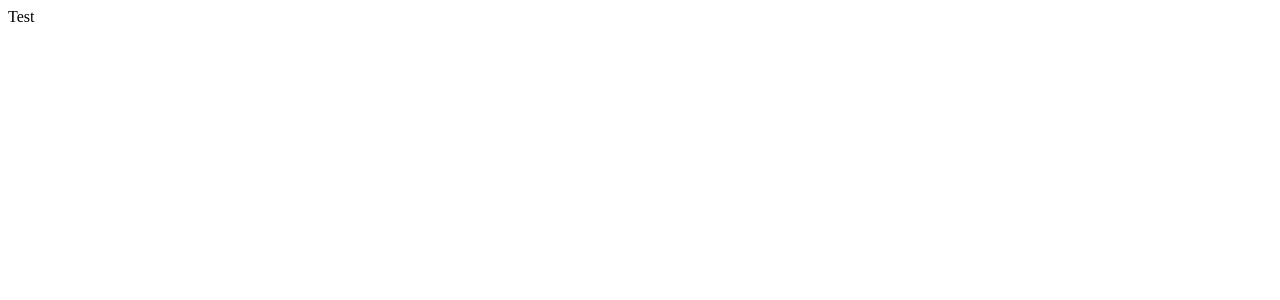
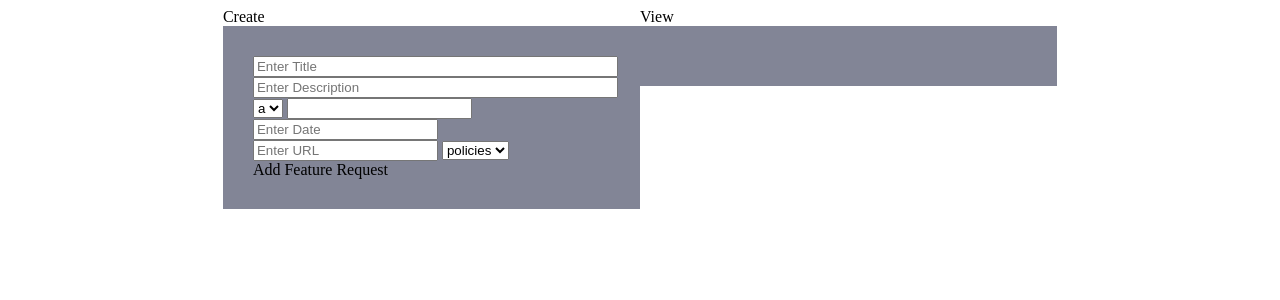
Before and after one commit to sudouser2010/feature-request-app, a Django app: page / in a window 1280 px wide. Before the commit the part shown is almost empty. Shown: the top 300 px of the page. Run offline with Django 3.2, Linux system fonts and the light colour scheme.

Commit message:
modified app-styles.css and single-page-app.html

```diff
--- a/feature_request_app/create/templates/single-page-app.html
+++ b/feature_request_app/create/templates/single-page-app.html
@@ -8,7 +8,30 @@
         <link href="/static/css/app-styles.css" rel="stylesheet">
     </head>
     <body>
-        Test
+        <div id="wrapper">
+            <div id="left-side">
+                Create
+                <div id="create">
+                    {{form.title}}
+                    {{form.description}}
+                    {{form.client}}
+                    {{form.priority}}
+                    {{form.target_date}}
+                    {{form.ticket_url}}
+                    {{form.product_area}}
+                    <div id="">Add Feature Request</div>
+                </div>
+            </div>
+            <!-- left-side -->
+            <div id="right-side">
+                View
+                <div id="view">
+                </div>
+            </div>
+            <!-- right-side -->
+
+        </div>
+        <!-- wrapper -->
         <script src="/static/js/app-controller.js"></script>
     </body>
 
--- a/feature_request_app/static/css/app-styles.css
+++ b/feature_request_app/static/css/app-styles.css
@@ -0,0 +1,22 @@
+#wrapper{
+    margin: auto;
+    overflow-y:auto;
+    width: 66%;
+}
+#left-side, #right-side{
+    width: 50%;
+}
+#left-side{
+    float: left;
+}
+#right-side{
+    float: right;
+}
+
+#create, #view{
+    background-color: #828596;
+    padding:30px;
+}
+#id_title, #id_description{
+    width: 100%
+}
```
